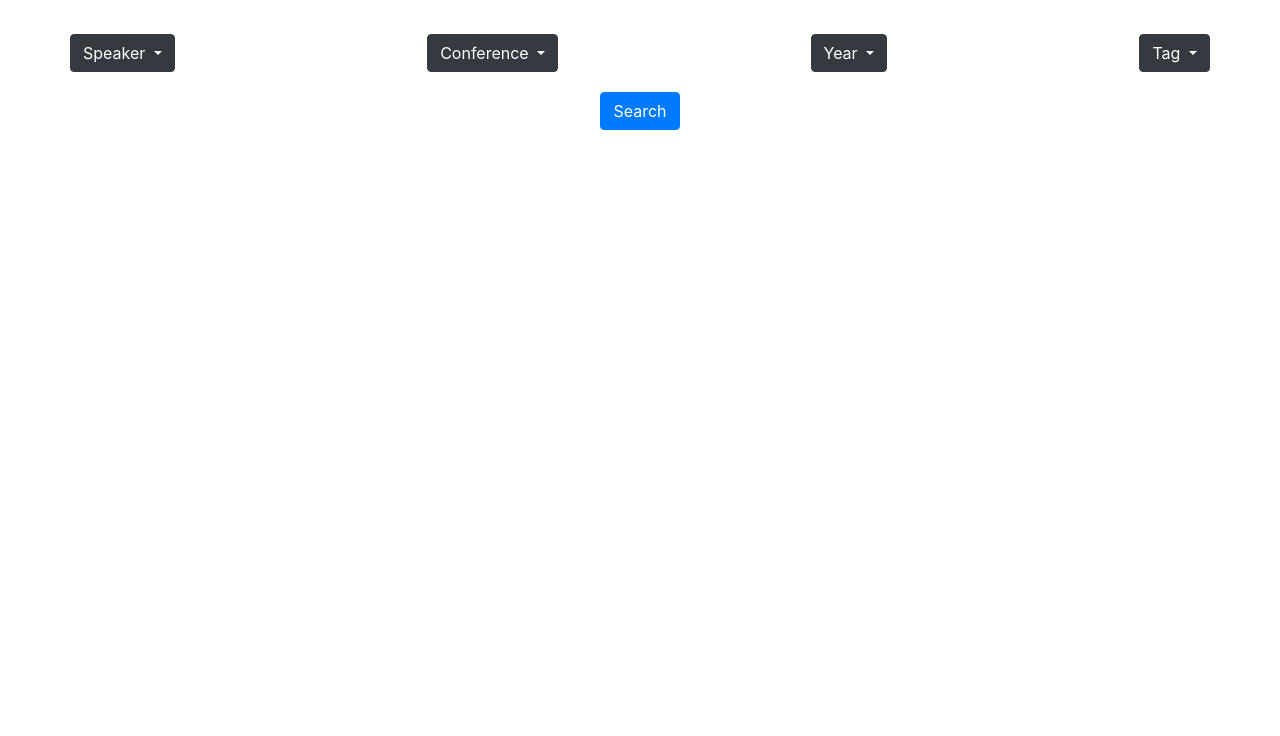
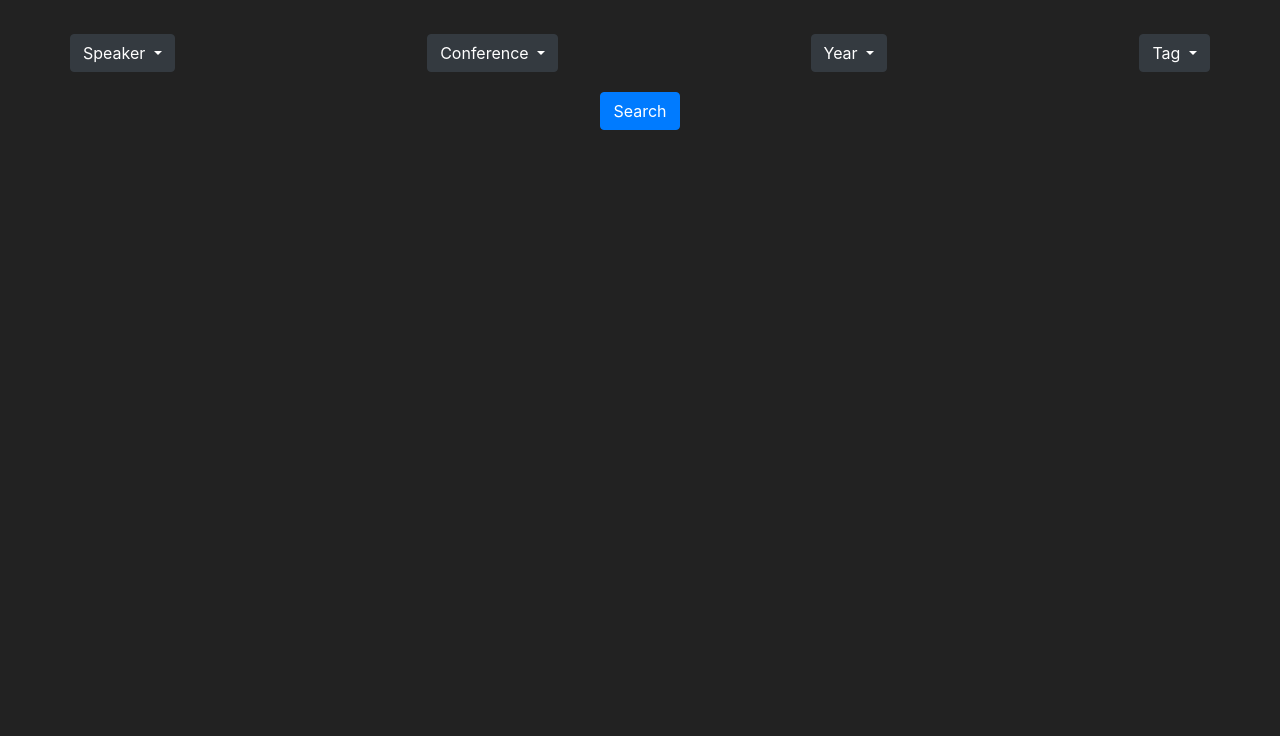
Before and after one commit to Ethiraric/cpptalksindex, a plain HTML site: page www/index.html in a window 1280 px wide. Shown: the part 64-800 px from the top of the page. Drawn offline with nearby package versions, Linux system fonts and the light colour scheme; no server answers.

Commit message:
Night mode.

```diff
--- a/www/css/style.css
+++ b/www/css/style.css
@@ -1,7 +1,10 @@
-div {
 .talkresult {
   padding-bottom: 20px;
 }
 .talkdesc {
   padding-left: 20px;
 }
+body {
+  background: #222222;
+  color: white;
+}
```
